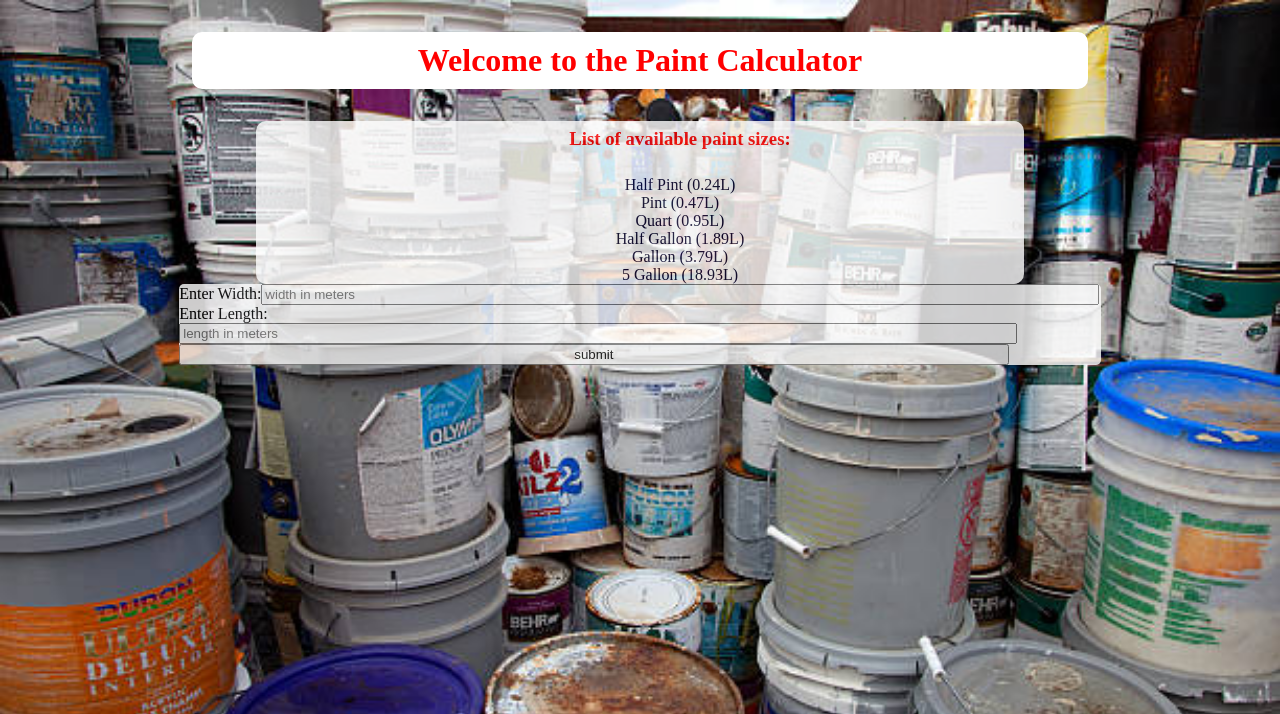
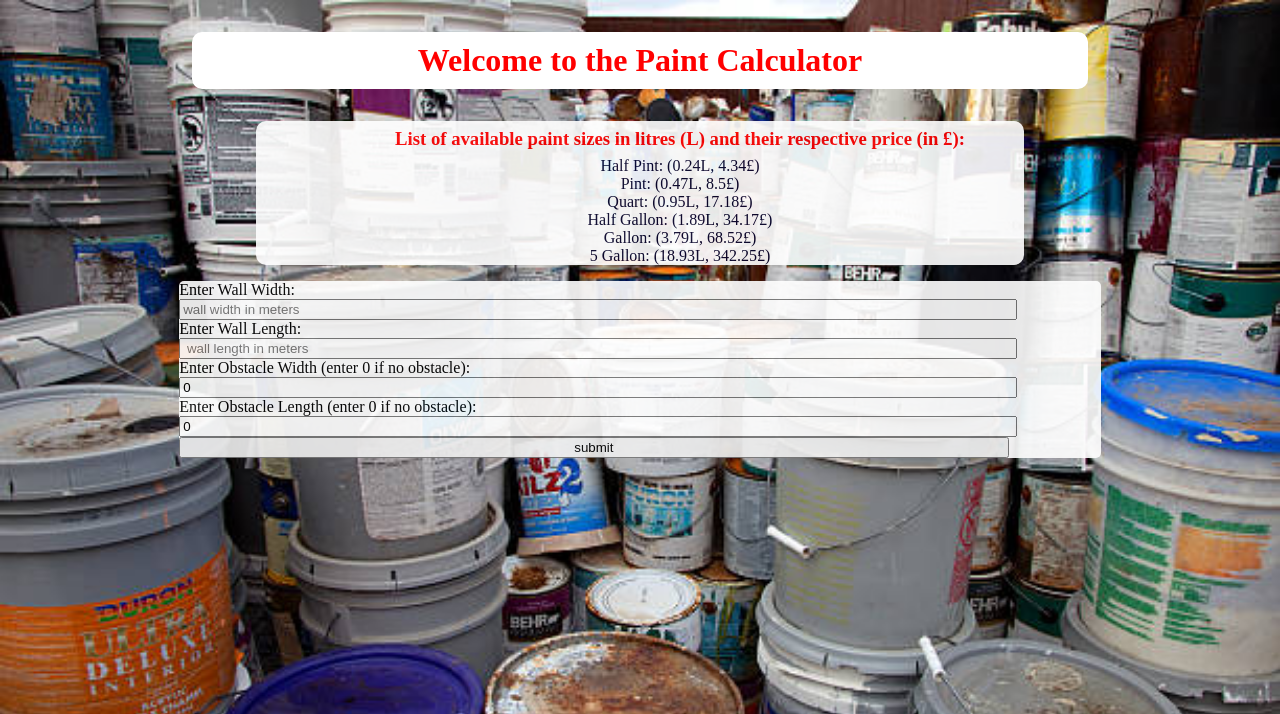
Before and after one commit to Beatrix-droid/the-paint-challenge, a Flask app: page / in a window 1280 px wide. Shown: the top 714 px of the page. Run offline with Flask 2, Linux system fonts and the light colour scheme.

Commit message:
added form input to account for obstacle

```diff
--- a/app.py
+++ b/app.py
@@ -1,8 +1,12 @@
 from flask import Flask, render_template, request, flash
 from paint import get_surface_area
+import os
+from dotenv import load_dotenv
 
 app = Flask(__name__)
-app.secret_key = '_5#y2L"F4Q8z\n\xec]/'
+
+load_dotenv()
+app.config["SECRET_KEY"] = os.getenv("SECRET_KEY")
 
 
 @app.route('/', methods=["POST", "GET"])
@@ -10,11 +14,14 @@ def hello_world():
     if request.method == "POST":
         width = float(request.form["width"])
         length = float(request.form["length"])
-        area = get_surface_area(width, length)
+        obstacle_width = float(request.form['obstacle_width'])
+        obstacle_length = float(request.form['obstacle_length'])
+
+        area = get_surface_area(width, length) - get_surface_area(obstacle_width, obstacle_length)
         flash(area)
     return render_template("index.html")
 
 
 
 if __name__ == "__app__":
-    app.run()
+    app.run(debug=True)
--- a/paint.py
+++ b/paint.py
@@ -16,12 +16,26 @@
 # a dict containing the sizes of paint cans and how many litres of paint they can hold
 
 
+list = [13.99,13.49,15.99,8.00, 18.99,38.00 ]
+#average price per litre of paint is 18.08
+
 paint_sizes= {"Half Pint": 0.24,
                 "Pint": 0.47,
                 'Quart': 0.95,
                 "Half Gallon": 1.89,
                 "Gallon": 3.79,
                 "5 Gallon": 18.93}
+
+#generated from the average price of paint per litre in pounds
+paint_prices={"Half Pint": 4.34,
+                "Pint": 8.5,
+                'Quart': 17.18,
+                "Half Gallon": 34.17,
+                "Gallon": 68.52,
+                "5 Gallon": 342.25}
+
+
+
 
 
 
@@ -46,32 +60,21 @@ def get_litres(surface_area: float) -> float:
     return total_litres
 
 
-def sort_sizes(dict: dict, litres: float) -> list:
+def sort_sizes(dictionary: dict, litres: float) -> list:
 
-    """Returns a list of keys and values from a dic. It inserts the value of 'liters'
+    """Returns a list of values from a dic. It inserts the value of 'liters'
     in the list of values, and returns the new list of values sorted in asceding order"""
 
     #first put the values of all the available cans in a list:
-    val_list = list(dict.values())
-    key_list = list(dict.keys())
+    val_list = [dictionary[key] for key in dictionary]
+
+
     #then append the number of litres we have in this list and sort it in ascending order
     val_list.append(litres)
     val_list = sorted(val_list)
 
-    return key_list, val_list
+    return  val_list
 
-
-
-#if it is cheaper to get the next size up,
-#key_list, val_list = sort_sizes(paint_sizes, total_litres)
-#index = val_list.index(total_litres)
-#for paint_can, total_litres in paint_sizes.items():
- #           needed_cans[key_list[can_size]] += can
-  #          val_list.remove(total_litres)
-
-#and get the key paint can sizes dictionary by value
-#can_size = val_list.index(index + 1)
-#key_list[can_size]
 
 def get_cans(total_litres: float) -> dict:
 
@@ -81,52 +84,52 @@ def get_cans(total_litres: float) -> dict:
     needed_cans = {}
 
     #consider edge cases first. Litres needed is less than smallest can.
-    if total_litres < paint_sizes["Quart"]:
-        needed_cans.get("Quart", default=1)
+    if total_litres < paint_sizes["Half Pint"]:
+        needed_cans["Half Pint"]=needed_cans.get("Half Pint", 1)
+        return needed_cans
 
     #assume that the paint needed happens to be exactly the one in the dict
-    for paint_can, total_litres in paint_sizes.items():
-        if total_litres in paint_sizes.items():
-            needed_cans.get(needed_cans[paint_can], default=1)
+    for key, value in paint_sizes.items():
+        if value == total_litres:
+            needed_cans[key] = needed_cans.get(key,1)
+            return needed_cans
 
     #assume that paint needed is more than 5 gallons:
     if total_litres > 18.93:
         #find out how many large paint cans we need:
         large_paint_cans_needed = total_litres//18.93
-        needed_cans['5 Gallon'] += large_paint_cans_needed
+        needed_cans['5 Gallon'] = large_paint_cans_needed
 
         #subtract paint that was covered from the large paint cans from total beginning paint
-        total_litres =- total_litres * 18.93
-        if total_litres ==0:
+        total_litres =- (total_litres * large_paint_cans_needed)
+        if total_litres == 0:
             return needed_cans
         #call function recursively here
         get_cans(total_litres)
 
     #main case: litres of paint needed is a volume in between the sizes displayed.
 
-    if total_litres not in paint_sizes.values() and total_litres < 18.93:
+    if (total_litres not in paint_sizes.values()) and total_litres < 18.93:
         #apply sorting function
-        key_list, val_list = sort_sizes(paint_sizes, total_litres)
+        val_list = sort_sizes(paint_sizes, total_litres)
 
         #finally divide the number of total litres by the the paint can volumeimmediately preceding it
         #this assuming that this is the cheaper way to do it. Could be cheaper getting more paint dependingon the margin
-        index = val_list.index(total_litres)
+        index_of_our_litres = val_list.index(total_litres)
 
         #and get the key paint can sizes dictionary by value
-        can_size = val_list.index(index-1)
-        can = total_litres / val_list[index]
-        key_list[can_size]
 
-        for paint_can, total_litres in paint_sizes.items():
-            needed_cans[key_list[can_size]] += can
-            val_list.remove(total_litres)
-
-        if total_litres == 0:
-            val_list.remove(total_litres)
-            return needed_cans
-
-        get_cans(total_litres)
+        can_size = val_list[index_of_our_litres-1]
+        can_amount = total_litres / can_size
+      #  for key, value in paint_sizes.items():
+       #     if value == can_size:
+        #        needed_cans[key] = needed_cans.get(key,0)
+         #       needed_cans[key] += can_amount
+          #      val_list.remove(total_litres)
+        #get_cans(total_litres)
 
 
 
-    return needed_cans
+sa =get_surface_area(2,40)
+litres = get_litres(sa)
+print(get_cans(litres))
--- a/static/style.css
+++ b/static/style.css
@@ -24,6 +24,7 @@ h1{
 
 
 .form-container{
+    padding:1em;
     width: 80%;
     margin:auto;
 }
@@ -34,6 +35,8 @@ ul {
 }
 
 h3{
+    margin:auto;
+    width:80%;
     text-align: center;
     color:rgb(255,0,0);
     padding:7px;
@@ -52,7 +55,7 @@ p{
 }
 section{
     background-color: rgb(255,255,255);
-    opacity: 0.8;
+    opacity: 0.9;
     border-radius: 10px;
 
 }
@@ -62,7 +65,7 @@ form{
     margin:auto;
     border-radius: 5px;
     background-color: rgb(255,255,255);
-    opacity: 0.8;
+    opacity: 0.9;
 }
 
 
@@ -80,3 +83,12 @@ input{
     margin-left:auto;
     margin-right:auto;
 }
+
+.answer-container{
+    padding: 1em;
+    width: 80%;
+    margin:auto;
+    border-radius: 5px;
+    background-color: rgb(255,255,255);
+    opacity: 0.9;
+}
--- a/templates/index.html
+++ b/templates/index.html
@@ -15,14 +15,14 @@
 <div class="list-container">
 <section>
     <ul>
-        <h3>List of available paint sizes:</h3>
+        <h3>List of available paint sizes in litres (L) and their respective price (in £):</h3>
 
-    <li> Half Pint (0.24L)</li>
-    <li> Pint (0.47L)</li>
-    <li>Quart (0.95L)</li>
-    <li>Half Gallon (1.89L)</li>
-    <li>Gallon (3.79L)</li>
-    <li>5 Gallon (18.93L)</li>
+    <li> Half Pint: (0.24L, 4.34£)</li>
+    <li> Pint: (0.47L, 8.5£)</li>
+    <li>Quart: (0.95L, 17.18£)</li>
+    <li>Half Gallon: (1.89L, 34.17£)</li>
+    <li>Gallon: (3.79L, 68.52£)</li>
+    <li>5 Gallon: (18.93L, 342.25£)</li>
 
 </ul>
 
@@ -32,19 +32,24 @@
 
 <div class="form-container">
 <form action="#" method="post">
-    <label>Enter Width:<input required type="number" name="width" placeholder="width in meters"></label>
-    <label>Enter Length:<input required type="number" name="length" placeholder="length in meters"></label>
+    <label>Enter Wall Width:<input required type="number" min="0" name="width" placeholder="wall width in meters"></label>
+    <label>Enter Wall Length:<input required type="number" min="0" name="length" placeholder=" wall length in meters"></label>
+    <label>Enter Obstacle Width (enter 0 if no obstacle):<input required type="number" value=0 min="0" name="obstacle_width" placeholder="obstacle width in meters"></label>
+    <label>Enter Obstacle Length (enter 0 if no obstacle):<input required type="number" value=0 min="0" name="obstacle_length" placeholder=" obstacle length in meters"></label>
     <input type="submit" value="submit">
 
 </form>
 </div>
+
 {% with messages = get_flashed_messages()%}
 {% if messages %}
+<div class="answer-container">
 <ul class=flashes>
     {% for message in messages %}
         <li>{{ message }}</li>
     {% endfor %}
     </ul>
+</div>
     {% endif %}
 {%endwith %}
 
```
Also changed, not shown: 1 other file.
